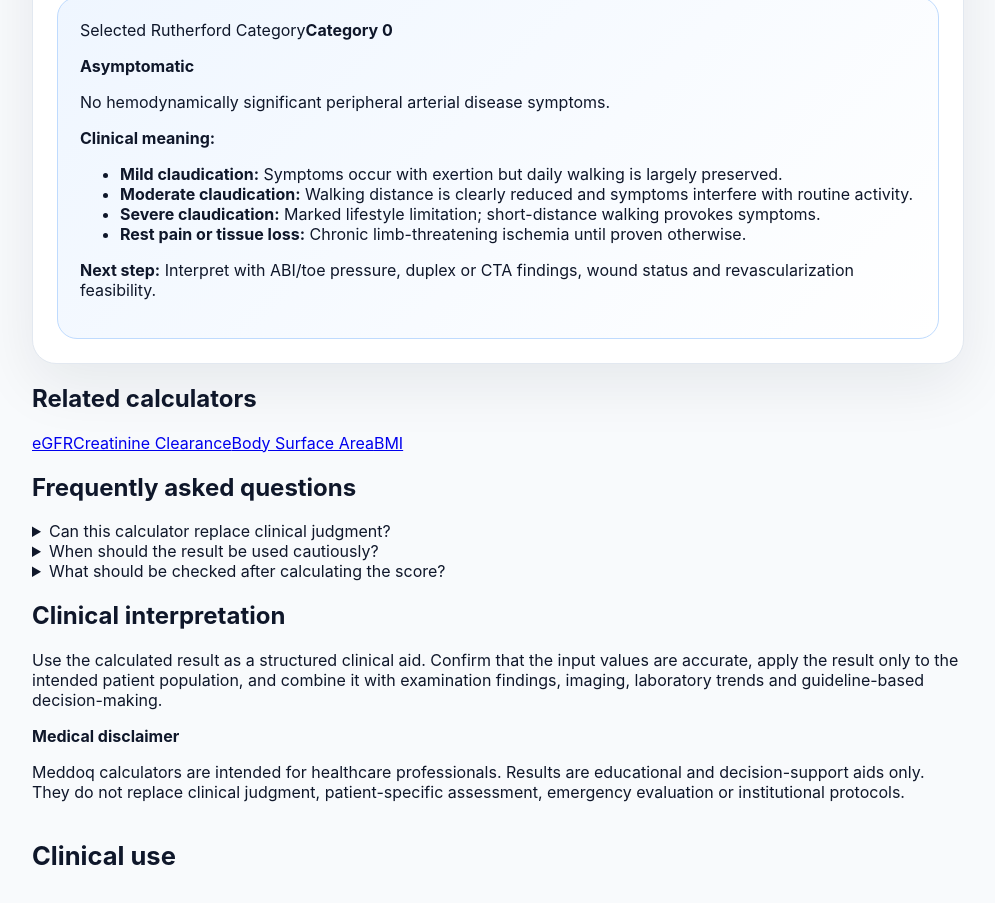
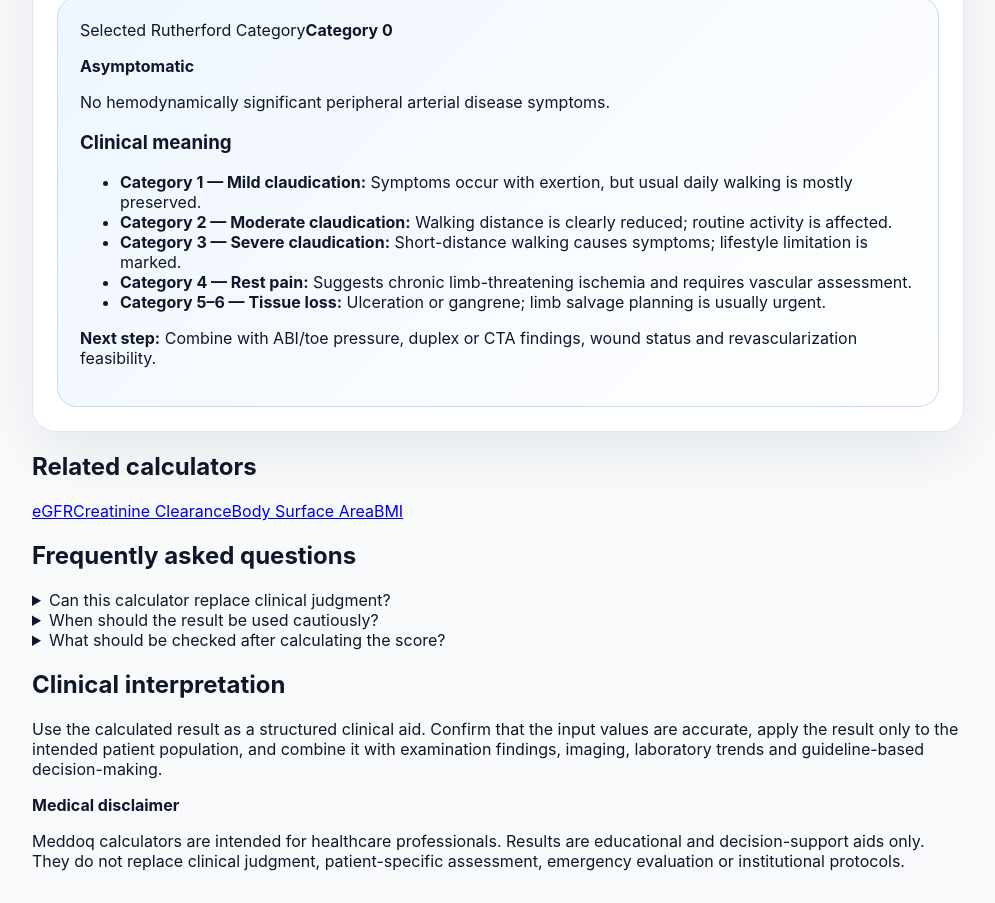
Before and after one commit to brsbyrm/meddoq, a Next.js app: page /calculators/rutherford-classification in a window 1280 px wide. Shown: the part 800-1703 px from the top of the page, without its empty margins (142-1137 px from the left). Built offline with nearby package versions, Linux system fonts and the light colour scheme.

Commit message:
Improve Rutherford interpretation detail

```diff
--- a/app/calculators/rutherford-classification/page.js
+++ b/app/calculators/rutherford-classification/page.js
@@ -113,14 +113,17 @@ export default function Page() {
           <strong>{result.title}</strong>
           <p><b>{result.label}</b></p>
           <p>{result.description}</p>
-          <p><b>Clinical meaning:</b></p>
-          <ul>
-            <li><b>Mild claudication:</b> Symptoms occur with exertion but daily walking is largely preserved.</li>
-            <li><b>Moderate claudication:</b> Walking distance is clearly reduced and symptoms interfere with routine activity.</li>
-            <li><b>Severe claudication:</b> Marked lifestyle limitation; short-distance walking provokes symptoms.</li>
-            <li><b>Rest pain or tissue loss:</b> Chronic limb-threatening ischemia until proven otherwise.</li>
-          </ul>
-          <p><b>Next step:</b> Interpret with ABI/toe pressure, duplex or CTA findings, wound status and revascularization feasibility.</p>
+          <div style={styles.interpretationBox}>
+            <h3>Clinical meaning</h3>
+            <ul>
+              <li><b>Category 1 — Mild claudication:</b> Symptoms occur with exertion, but usual daily walking is mostly preserved.</li>
+              <li><b>Category 2 — Moderate claudication:</b> Walking distance is clearly reduced; routine activity is affected.</li>
+              <li><b>Category 3 — Severe claudication:</b> Short-distance walking causes symptoms; lifestyle limitation is marked.</li>
+              <li><b>Category 4 — Rest pain:</b> Suggests chronic limb-threatening ischemia and requires vascular assessment.</li>
+              <li><b>Category 5–6 — Tissue loss:</b> Ulceration or gangrene; limb salvage planning is usually urgent.</li>
+            </ul>
+            <p><b>Next step:</b> Combine with ABI/toe pressure, duplex or CTA findings, wound status and revascularization feasibility.</p>
+          </div>
         </div>
       </section>
 
```
